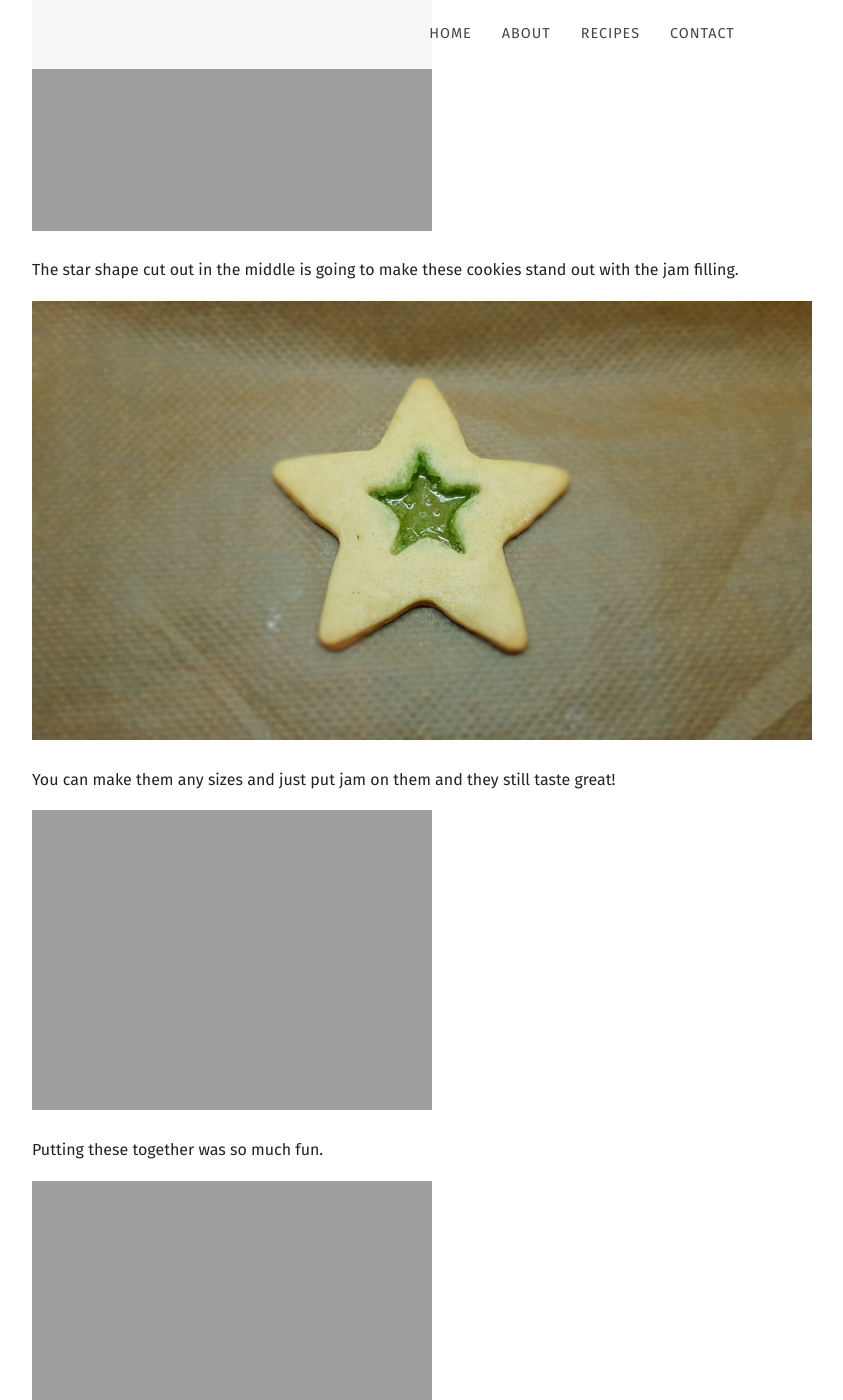
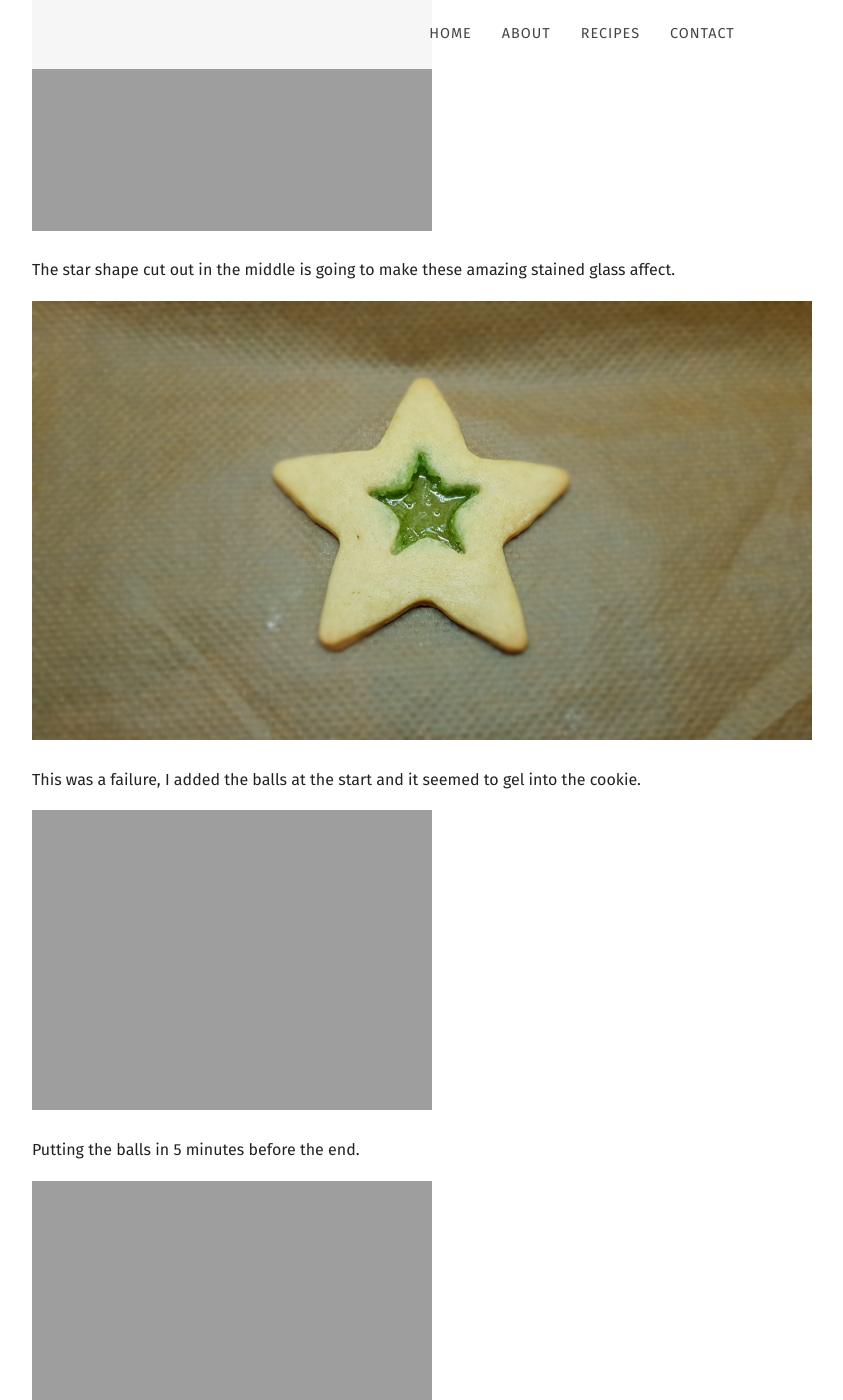
Before and after one commit to mcginleyireland/irishbaking.github.io, a Jekyll site: the page built from _posts/2020-11-28-christmas-stained-glass-star-cookies.md, in a window 1280 px wide and 1400 px high, scrolled down 1393 px. Shown: the whole window, without its empty margins (58-901 px from the left). Built offline with Jekyll 4.4.1, drawn with Linux system fonts in a browser that asks for light colours; nearby versions of some CDN libraries; some web fonts are replaced; some of the changed text lies outside the part shown.

Commit message:
Updating the images and updating the info on the stained glass window cooke.

```diff
--- a/_posts/2020-11-28-christmas-stained-glass-star-cookies.md
+++ b/_posts/2020-11-28-christmas-stained-glass-star-cookies.md
@@ -62,32 +62,32 @@ Easy to roll and shape with your star cut outs.
 
 ![Cake](https://irishbaking.ie/images/Christmas_Star_Stained_Glass_Cookies/Image_2.jpg)
 
-The star shape cut out in the middle is going to make these cookies stand out with the jam filling.
+The star shape cut out in the middle is going to make these amazing stained glass affect.
 
 ![Cake](https://irishbaking.ie/images/Christmas_Star_Stained_Glass_Cookies/Image_3.jpg)
 
-You can make them any sizes and just put jam on them and they still taste great!
+This was a failure, I added the balls at the start and it seemed to gel into the cookie.
 
 ![Cake](https://irishbaking.ie/images/Christmas_Star_Stained_Glass_Cookies/Image_4.jpg)
 
-Putting these together was so much fun.
+Putting the balls in 5 minutes before the end.
 
 ![Cake](https://irishbaking.ie/images/Christmas_Star_Stained_Glass_Cookies/Image_5.jpg)
 
-Showing the butter cream filling near the edges. So good but if you don't want to add it you don't have to.
+Putting the balls in 3 minutes before the end.
 
 ![Cake](https://irishbaking.ie/images/Christmas_Star_Stained_Glass_Cookies/Image_6.jpg)
 
-The front likes to show off!
+Putting the balls in 5 minutes before the end didn't work out as well.
 
 ![Cake](https://irishbaking.ie/images/Christmas_Star_Stained_Glass_Cookies/Image_7.jpg)
 
-Just as much as the back!
+Putting the balls in 3 minutes before the end worked out way better.
+
+![Cake](https://irishbaking.ie/images/Christmas_Star_Stained_Glass_Cookies/Image_8.jpg)
+
+This just looks amazing. Put them on the tree or by the window. People will be amazed.
 
 ![Cake](https://irishbaking.ie/images/Christmas_Star_Stained_Glass_Cookies/Image_9.jpg)
 
-These will fly off the plate! So yummy!
-
-![Cake](https://irishbaking.ie/images/Christmas_Star_Stained_Glass_Cookies/Image_10.jpg)
-
-These will fly off the plate! So yummy!
+Looks just as great on a plate!
```
Also changed, not shown: images/Christmas_Star_Stained_Glass_Cookies/Image_10.jpg (deleted), images/Christmas_Star_Stained_Glass_Cookies/Image_9.jpg, 3 other files.
